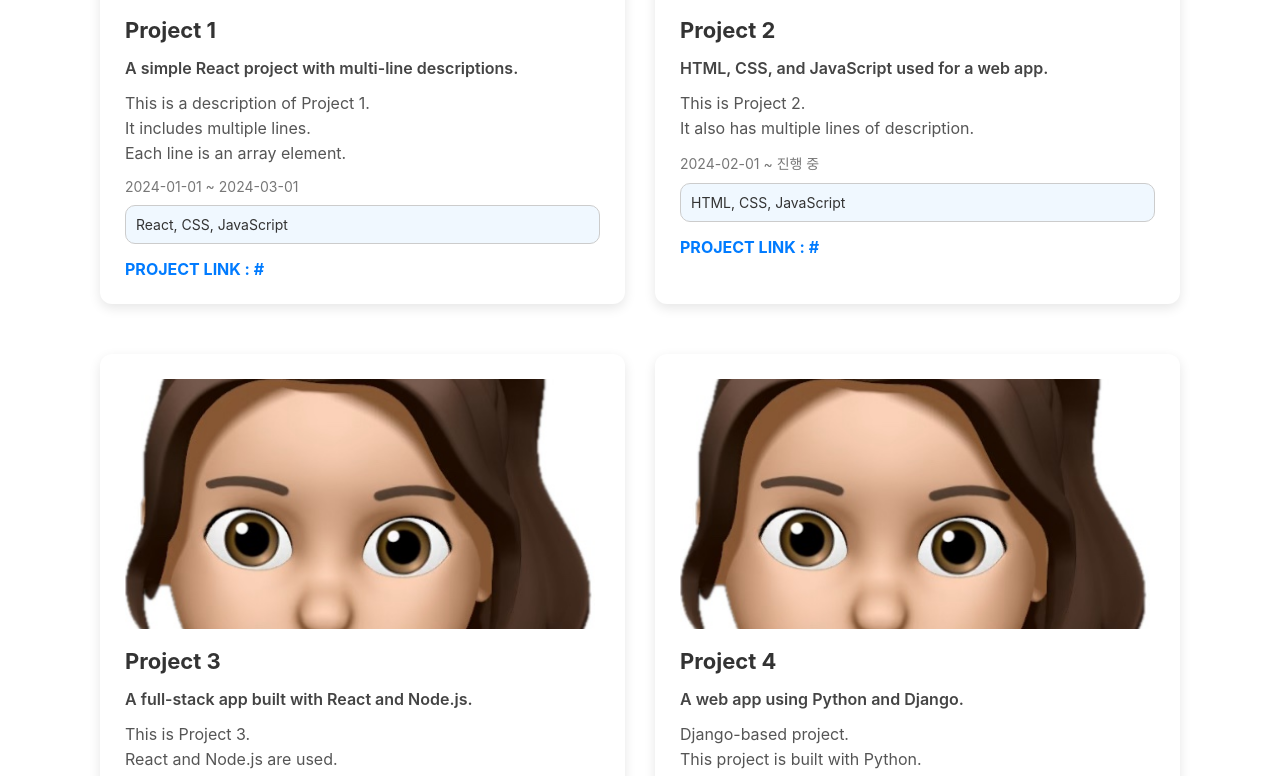
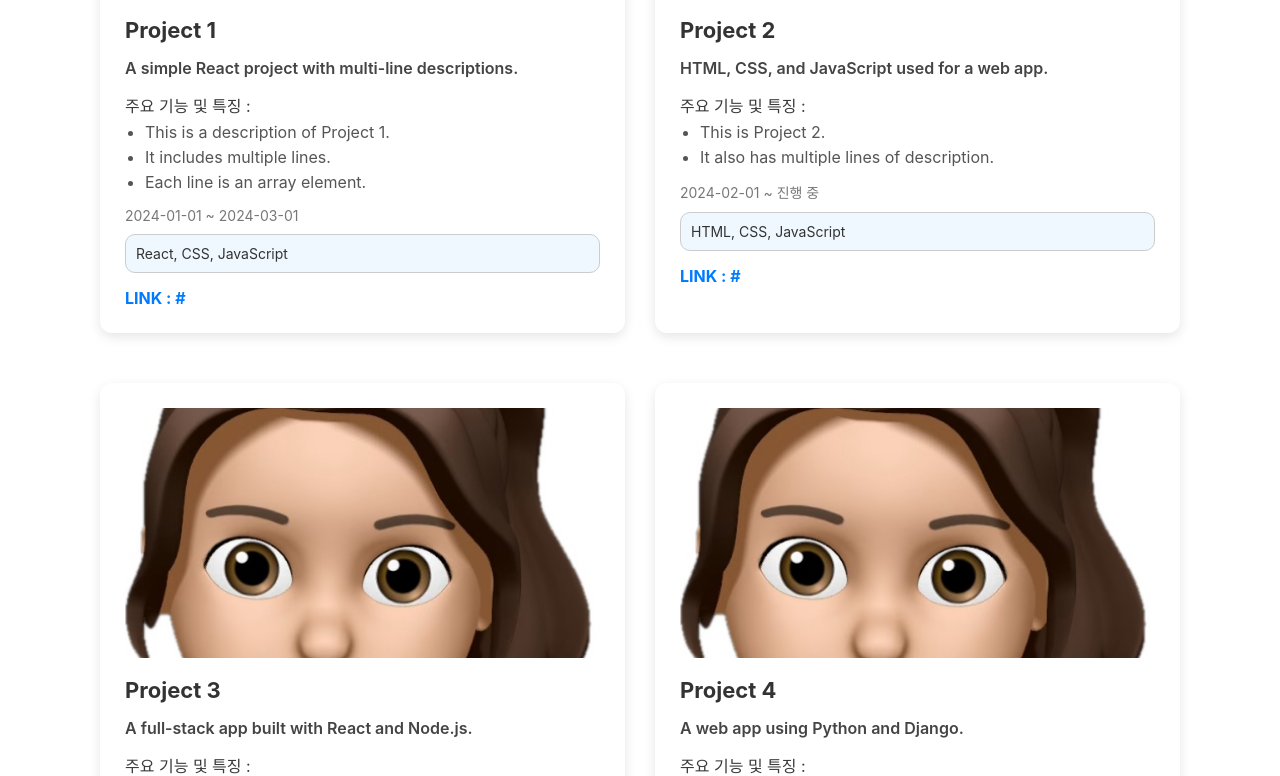
Before and after one commit to doeun07/portfolio, a React (Create React App) app: page / in a window 1280 px wide. Shown: the part 1728-2504 px from the top of the page. Built offline with nearby package versions, Linux system fonts and the light colour scheme.

Commit message:
프로젝트 카드 스타일 수정

```diff
--- a/src/components/Project.js
+++ b/src/components/Project.js
@@ -16,6 +16,8 @@ const projects = [
     endDate: "2024-03-01",
     technologies: ["React", "CSS", "JavaScript"],
     imageUrl: profileImage,
+    projectStatus: "완료",
+    projectType: "개인프로젝트",
     link: "#",
   },
   {
@@ -30,6 +32,8 @@ const projects = [
     endDate: "진행 중",
     technologies: ["HTML", "CSS", "JavaScript"],
     imageUrl: profileImage,
+    projectStatus: "완료",
+    projectType: "개인프로젝트",
     link: "#",
   },
   {
@@ -41,6 +45,8 @@ const projects = [
     endDate: "진행 중",
     technologies: ["React", "Node.js", "Express"],
     imageUrl: profileImage,
+    projectStatus: "완료",
+    projectType: "개인프로젝트",
     link: "#",
   },
   {
@@ -55,6 +61,8 @@ const projects = [
     endDate: "2024-05-01",
     technologies: ["Python", "Django"],
     imageUrl: profileImage,
+    projectStatus: "완료",
+    projectType: "개인프로젝트",
     link: "#",
   },
 ];
@@ -72,6 +80,7 @@ const Project = () => {
           <p className="project-title">{project.title}</p>
           <p className="project-summary">{project.summary}</p>
 
+          <h4>주요 기능 및 특징 :</h4>
           <ul className="project-description">
             {project.description.map((line, index) => (
               <li key={index}>{line}</li>
@@ -84,7 +93,7 @@ const Project = () => {
             {project.technologies.join(", ")}
           </p>
           <span className="project-link">
-            PROJECT LINK :{" "}
+            LINK :{" "}
             <a href={project.link} target="_blank" rel="noopener noreferrer">
               {project.link}
             </a>
--- a/src/styles/project.css
+++ b/src/styles/project.css
@@ -19,6 +19,12 @@
   margin-bottom: 20px;
 }
 
+.project-card h4 {
+  font-weight: 400;
+  margin: 5px 0;
+  color: rgb(58, 58, 58);
+}
+
 .project-image {
   width: 100%;
   height: 250px;
@@ -35,8 +41,7 @@
 }
 
 .project-description {
-  list-style-type: none;
-  padding: 0;
+  padding: 0 20px;
   margin-bottom: 15px;
   color: #555555;
 }
```
